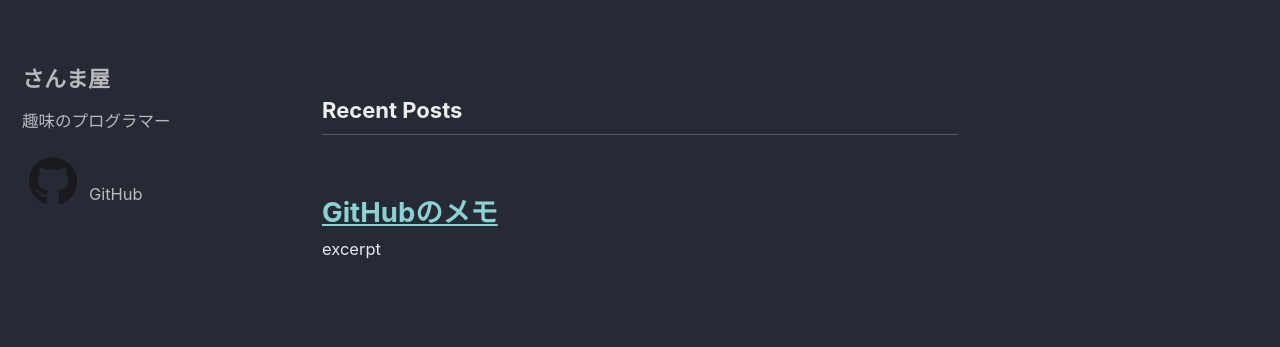
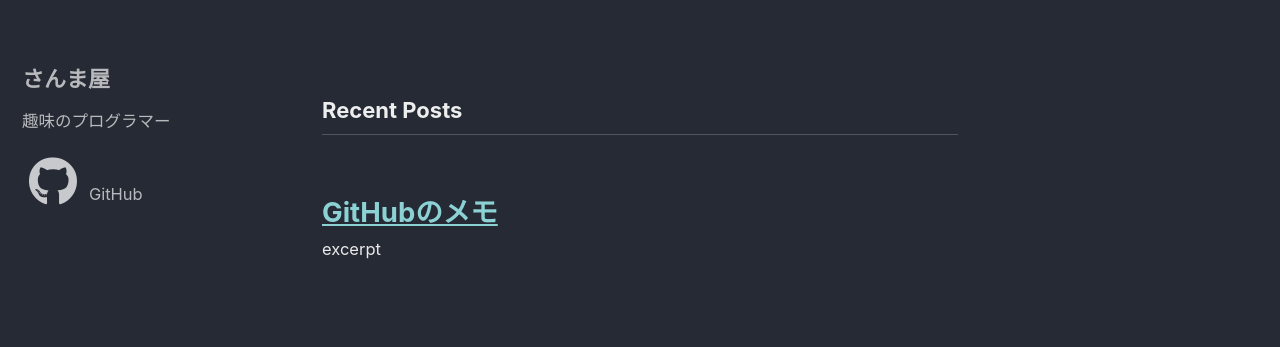
Before and after one commit to sammaya164/sammaya164.github.io, a Jekyll site: the page built from home.md, in a window 1280 px wide. Shown: the part 393-740 px from the top of the page. Built offline with Jekyll 4.4.1, drawn with Linux system fonts in a browser that asks for light colours; cached includes are drawn as plain includes.

Commit message:
Update _variables.scss

```diff
--- a/_sass/minimal-mistakes/_variables.scss
+++ b/_sass/minimal-mistakes/_variables.scss
@@ -91,7 +91,8 @@ $dribbble-color: #ea4c89 !default;
 $facebook-color: #3b5998 !default;
 $flickr-color: #ff0084 !default;
 $foursquare-color: #0072b1 !default;
-$github-color: #171516 !default;
+$github-color: #ffffff !default;
+//$github-color: #171516 !default;
 $gitlab-color: #e24329 !default;
 $instagram-color: #517fa4 !default;
 $keybase-color: #ef7639 !default;
```
